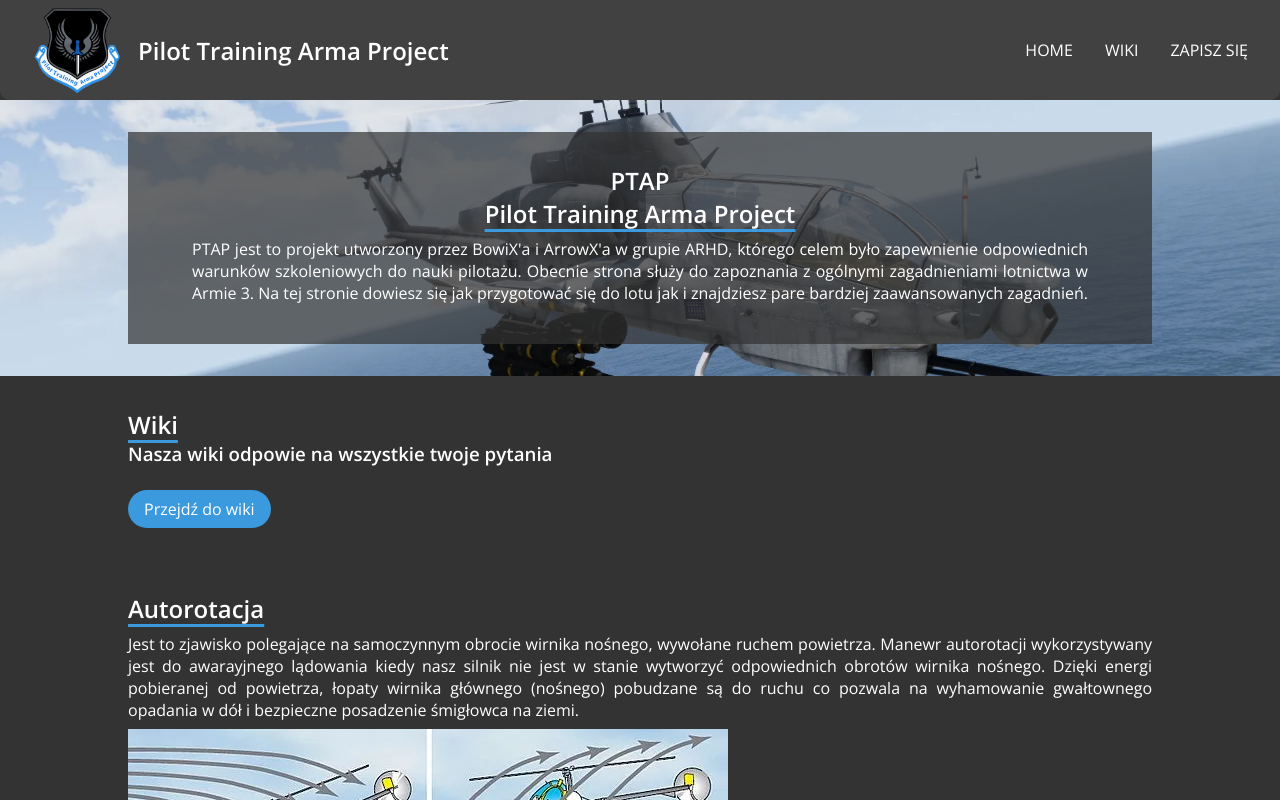
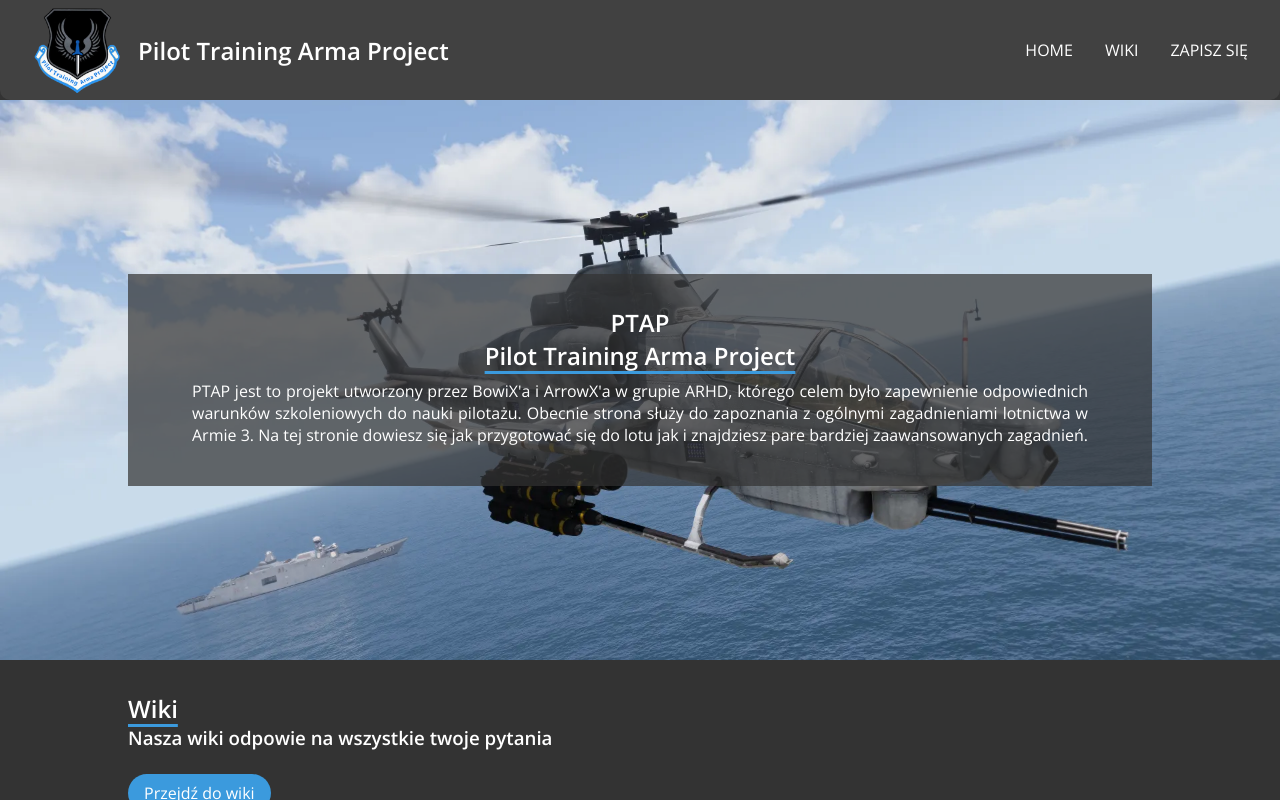
Before and after one commit to Pawel2923/PTAP, a React (Create React App) app: page / in a window 1280 px wide. Shown: the top 800 px of the page. Built offline with nearby package versions, Linux system fonts and the light colour scheme.

Commit message:
Fix styles

```diff
--- a/src/components/Home/Home.module.css
+++ b/src/components/Home/Home.module.css
@@ -49,10 +49,17 @@
   }
 
   .index-banner {
+    min-height: 70vh;
+    display: flex;
+    align-items: center;
     padding: 4rem;
   }
 
   .section {
     padding: 2rem 8rem;
   }
+
+  .video {
+    width: 80%;
+  }
 }
```
